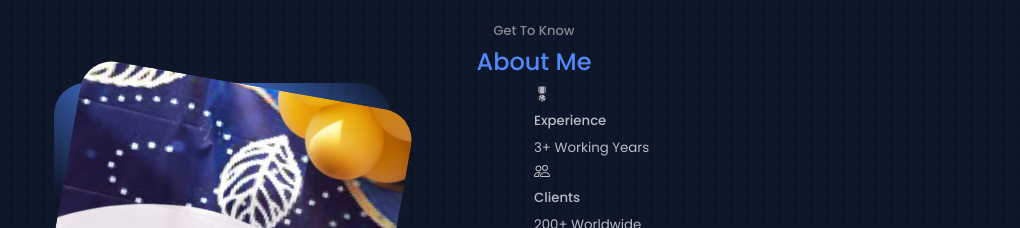
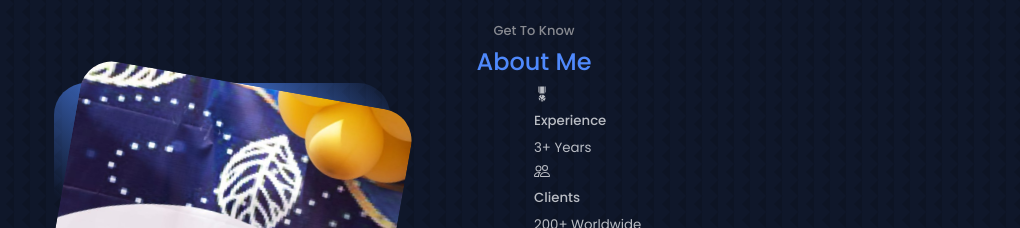
Before and after one commit to neophyte-programmer/react-portfolio, a React (Create React App) app: page / in a window 1280 px wide. Shown: the part 940-1168 px from the top of the page, without its empty margins (106-1126 px from the left). Built offline with nearby package versions, Linux system fonts and the light colour scheme.

Commit message:
minor change

```diff
--- a/src/components/about/About.jsx
+++ b/src/components/about/About.jsx
@@ -22,7 +22,7 @@ const About = () => {
             <article className="about__card">
               <GiMedal className="about__card-icon" />
               <h5>Experience</h5>
-              <small>3+ Working Years</small>
+              <small>3+ Years</small>
             </article>
 
             <article className="about__card">
```
